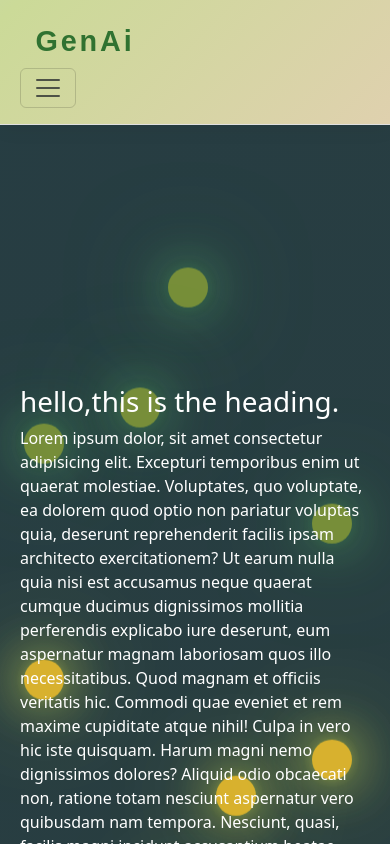
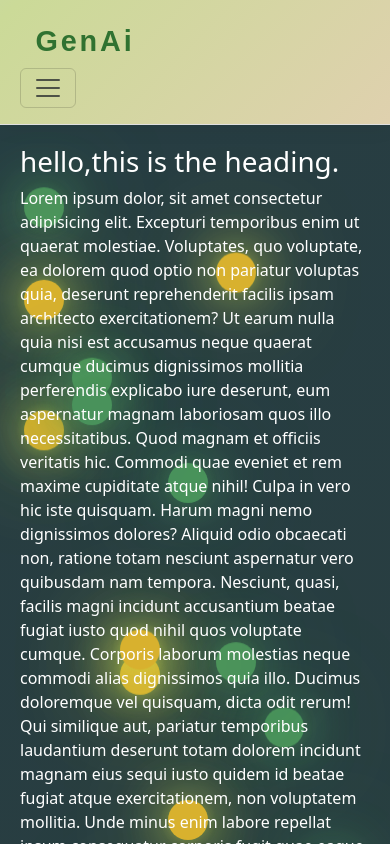
Before and after one commit to Pankajydv123/gen-ai-video-editor_Ai-Ml_028, a React (Create React App) app: page / in a window 390 px wide. Shown: the top 844 px of the page. Built offline with nearby package versions, Linux system fonts and the light colour scheme.

Commit message:
Prepare for GitHub Pages deploy

```diff
--- a/src/components/Background.css
+++ b/src/components/Background.css
@@ -20,7 +20,8 @@
   }
 }
 
-.bubbles{
+@media (min-width:500px){
+    .bubbles{
     position: relative;
     display: flex;
     flex-wrap: wrap;
@@ -43,7 +44,7 @@
 
 
 .bubbles span:nth-child(even){
-    background-color: #778e39;
+    background-color: #49925b;
     box-shadow: 0 0 10px #49925b44,
     0 0 50px #49925b,
     0 0 100px #49925b;
@@ -57,7 +58,56 @@
     }
 }
 
+
+
 .content{
     position: relative;
     z-index: 2;
 }
+}
+
+@media (max-width:500px){
+    .bubbles1{
+    position: fixed;
+    display: flex;
+    flex-wrap: wrap;
+    z-index: 0;
+}
+
+.bubbles1 span{
+    position: relative;
+    background-color: rgb(216, 177, 46);
+    width: 40px;
+    height: 40px;
+    margin: 0 4px;
+    border-radius: 50%;
+    box-shadow: 0 0 10px #d0dc4f44,
+    0 0 50px #d0dc4f,
+    0 0 100px #d0dc4f;
+    animation: anima 3s linear infinite;
+    animation-duration: calc(120s/var(--i));
+}
+
+
+.bubbles1 span:nth-child(even){
+    background-color: #49925b;
+    box-shadow: 0 0 10px #49925b44,
+    0 0 50px #49925b,
+    0 0 100px #49925b;
+}
+@keyframes anima{
+    0%{
+        transform: translateY(100vh) scale(1);
+    }
+    100%{
+        transform: translateY(-10vh) scale(1);
+    }
+}
+
+
+
+.content{
+    position: relative;
+    z-index: 2;
+}
+}
```
Also changed, not shown: src/components/body.js.
